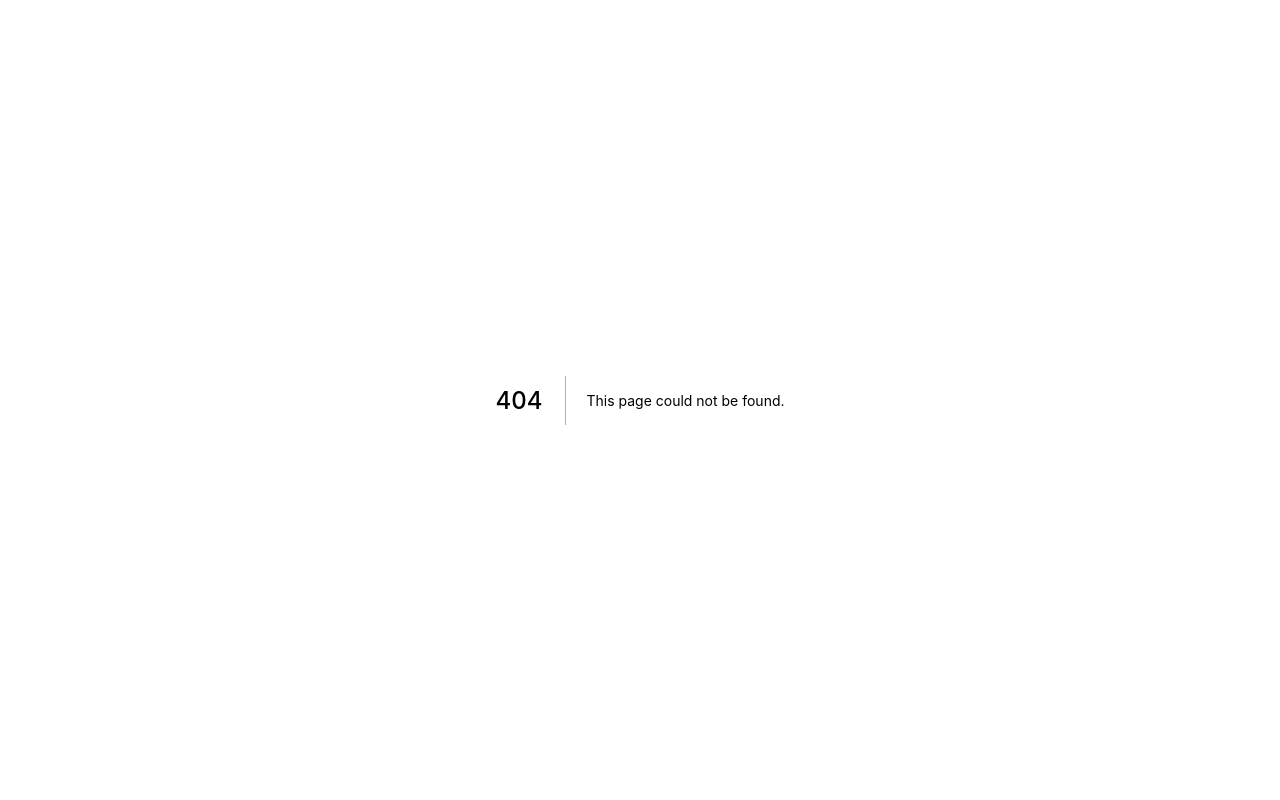
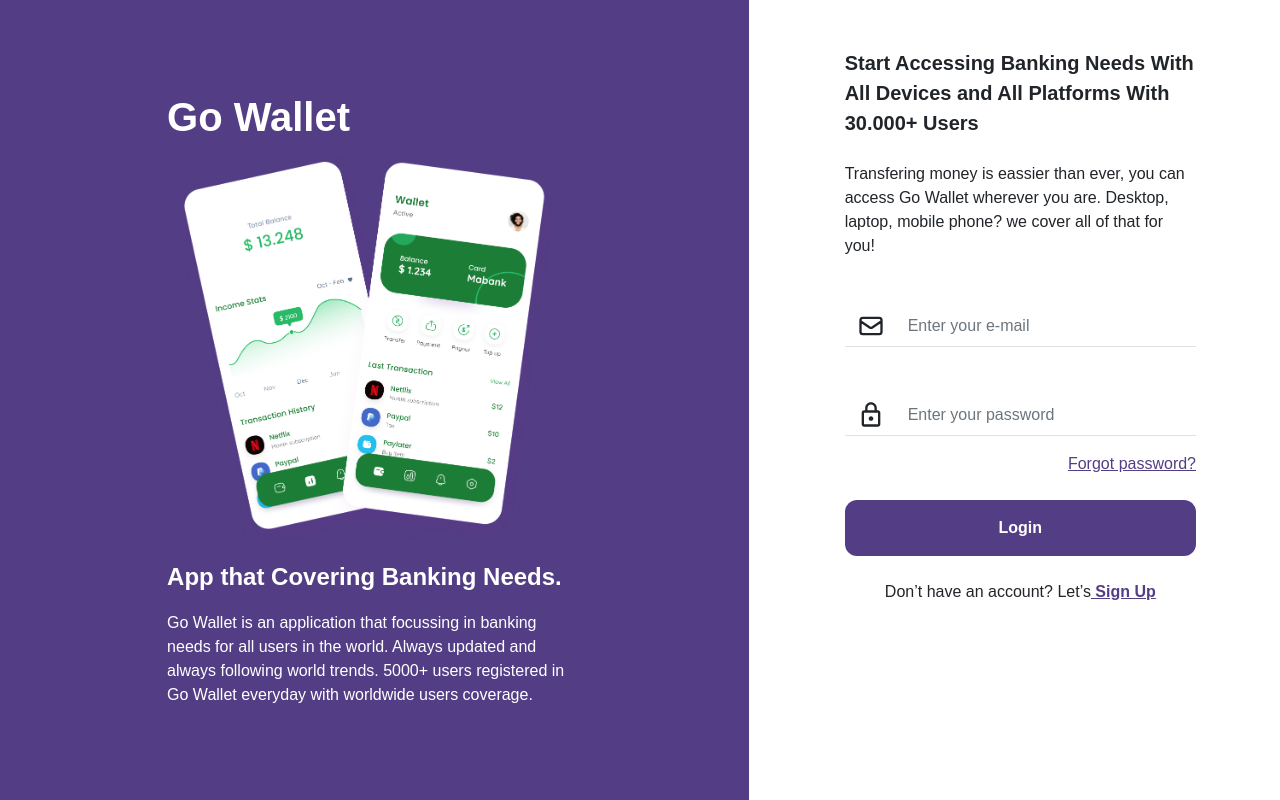
Before and after one commit to asherginting/go-wallet-frontend, a Next.js app: page /login in a window 1280 px wide. Before the commit this address had no page. Built offline with nearby package versions, Linux system fonts and the light colour scheme.

Commit message:
feat: init login

```diff
--- /dev/null
+++ b/components/GoInput.js
@@ -0,0 +1,19 @@
+import { FormControl, InputGroup } from 'react-bootstrap'
+import style from '../styles/scss/Input.module.scss'
+
+export default function GoInput({ inputClassName, wrapperClassName, icon, ...rest}) {
+  return (
+    <InputGroup className={wrapperClassName}>
+      {icon && (
+          <InputGroup.Text id="basic-addon1" className='border-0 border-bottom bg-white rounded-0 text-gray fs-3'>{icon}</InputGroup.Text>
+        )
+      }
+      <FormControl
+        className={`${style.input} ${inputClassName} border-0 border-bottom rounded-0 py-2 bg-white`}
+        aria-label={rest.placeholder}
+        aria-describedby="basic-addon1"
+        {...rest}
+        />
+    </InputGroup>
+  )
+}
--- /dev/null
+++ b/components/GoSideBanner.js
@@ -0,0 +1,16 @@
+import Image from 'next/image';
+import style from '../styles/scss/GoSideBanner.module.scss';
+import phone from '../public/images/phone-banner.png';
+
+export default function EZSideBanner({wrapperClassName}) {
+  return (
+    <section className={`${style["side-banner"]} ${wrapperClassName} px-5`}>
+      <div className="wrapper text-white px-5 d-flex flex-column w-75 justify-content-center">
+        <h1 className='fw-bolder fs-1 mt-5'>Go Wallet</h1>
+        <Image src={phone} alt='phone-banner' layout='responsive' />
+        <p className='fw-bold fs-4'>App that Covering Banking Needs.</p>
+        <p className='mb-5'>Go Wallet is an application that focussing in banking needs for all users in the world. Always updated and always following world trends. 5000+ users registered in Go Wallet everyday with worldwide users coverage.</p>
+      </div>
+    </section>
+  )
+}
--- /dev/null
+++ b/components/auth/GoForm.js
@@ -0,0 +1,133 @@
+import Link from 'next/link'
+import { useEffect, useState } from 'react'
+import {HiOutlineMail} from 'react-icons/hi'
+import {MdOutlineLock, MdPassword} from 'react-icons/md'
+import {BiUser} from 'react-icons/bi'
+import GoButton from '../GoButton'
+import GoInput from '../GoInput'
+
+export default function GoForm({path, readyToReset}) {
+
+  useEffect(() => {
+    console.log(path)
+  },[path]);
+  return (
+    <>
+      <form className='d-flex flex-column align-items-end'>
+        {
+          (path === 'login' || path === 'register') && (
+            <>
+              {
+                path === 'register' && (
+                  <>
+                    <GoInput
+                      wrapperClassName='mb-4 mb-md-5'
+                      icon={<BiUser />}
+                      placeholder='Enter your firstname'
+                      name='firstname'
+                    />
+                    <GoInput
+                      wrapperClassName='mb-4 mb-md-5'
+                      icon={<BiUser />}
+                      placeholder='Enter your lastname'
+                      name='lastname'
+                    />
+                  </>
+                )
+              }
+              <GoInput
+                wrapperClassName='mb-4 mb-md-5'
+                icon={<HiOutlineMail />}
+                placeholder='Enter your e-mail'
+                name='email'
+                type='email'
+              />
+              <GoInput
+                wrapperClassName={'mb-3'}
+                icon={<MdOutlineLock />}
+                placeholder='Enter your password'
+                name='password'
+                type='password'
+              />
+              {
+                path === 'login' && (
+                  <Link href='/forgot-password'>
+                    <a className='text-gray'>Forgot password?</a>
+                  </Link>
+                )
+              }
+            </>
+          )
+        }
+        {
+          (path === 'forgot-password' && !readyToReset) && (
+            <GoInput
+              wrapperClassName='mb-4 mb-md-5'
+              icon={<HiOutlineMail />}
+              placeholder='Enter your e-mail'
+              name='email'
+            />
+          )
+        }
+        {
+          (path === 'forgot-password' && readyToReset) && (
+            <>
+              <GoInput
+                wrapperClassName='mb-4 mb-md-5'
+                icon={<MdPassword />}
+                placeholder='Confirmation code'
+                name='text'
+              />
+              <GoInput
+                wrapperClassName='mb-4 mb-md-5'
+                icon={<MdOutlineLock />}
+                placeholder='Create new password'
+                name='password'
+              />
+              <GoInput
+                wrapperClassName='mb-4 mb-md-5'
+                icon={<MdOutlineLock />}
+                placeholder='Confirm new password'
+                name='password'
+              />
+            </>
+          )
+        }
+
+        <GoButton className='w-100 py-2 py-md-3 my-4'>
+          {
+            path === 'login' && "Login"
+          }
+          {
+            path === 'register' && "Register"
+          }
+          {
+            (path === 'forgot-password' && !readyToReset) && "Confirm"
+          }
+          {
+            (path === 'forgot-password' && readyToReset) && "Reset Password"
+          }
+        </GoButton>
+      </form>
+      {
+        path === 'login' && (
+          <p className='text-center text-gray'>Don’t have an account? Let’s
+            <Link href='/register'>
+              <a className='fw-bold'> Sign Up</a>
+            </Link>
+          </p>
+        )
+      }
+      {
+        path === 'register' && (
+          <p className='text-center text-gray'>Already have an account? Let’s
+            <Link href='/login'>
+              <a className='fw-bold'> Login</a>
+            </Link>
+          </p>
+        )
+      }
+    </>
+
+  )
+}
--- /dev/null
+++ b/helpers/stringFormatter.js
@@ -0,0 +1,3 @@
+export const capitalize = (str) => {
+    return str.split(' ').map(el => el.charAt(0).toUpperCase() + el.slice(1)).join(' ');
+  };
--- /dev/null
+++ b/pages/login.js
@@ -0,0 +1,87 @@
+import {useRouter} from 'next/router'
+import GoSideBanner from '../components/GoSideBanner';
+import { useEffect, useState } from 'react';
+import GoForm from '../components/auth/GoForm';
+import Head from 'next/head';
+import { capitalize } from '../helpers/stringFormatter';
+
+export default function Login({readyToReset}) {
+  const router = useRouter();
+  const [pathName, setPathName] = useState(router.pathname || '');
+
+  useEffect(() => {
+    switch (router.pathname) {
+      case '/login': {
+        setPathName('login');
+        break;
+      }
+      case '/register': {
+        setPathName('register');
+        break;
+      }
+      case '/forgot-password': {
+        setPathName('forgot-password');
+        break;
+      }
+
+      default: {
+        setPathName('login');
+      }
+    }
+  }, [router]);
+
+  return (
+    <>
+      <div>
+        <Head>
+          <title> {capitalize(pathName)} </title>
+        </Head>
+      </div>
+      <section className="row vh-100 align-items-center">
+        <GoSideBanner wrapperClassName="banner h-100 col-lg-7 d-none d-lg-flex justify-content-center" />
+        <div className="form col px-md-5 vh-100 overflow-auto">
+          <div className="wrapper px-4 px-md-5 py-5">
+            {
+              (pathName === 'login' || pathName === 'register') && (
+                <>
+                  <p className='fw-bold fs-5 mb-4'>
+                    Start Accessing Banking Needs
+                    With All Devices and All Platforms
+                    With 30.000+ Users
+                  </p>
+                  <p className='text-gray mb-5'>
+                    Transfering money is eassier than ever, you can access Go Wallet wherever you are. Desktop, laptop, mobile phone? we cover all of that for you!
+                  </p>
+                </>
+              )
+            }
+            {
+              pathName === 'forgot-password' && (
+                <>
+                  <p className='fw-bold fs-5 mb-4'>
+                    Did You Forgot Your Password?
+                    Don’t Worry, You Can Reset Your
+                    Password In a Minutes.
+                  </p>
+                  {
+                    readyToReset ? (
+                      <p className='text-gray mb-5'>
+                        Now you can create a new password for your EZ Wallet account. Type your password twice so we can confirm your new passsword.
+                      </p>
+                    ) : (
+                      <p className='text-gray mb-5'>
+                        To reset your password, you must type your e-mail and we will send a link to your email and you will be directed to the reset password screens.
+                      </p>
+                    )
+                  }
+                </>
+
+              )
+            }
+            <GoForm path={pathName} readyToReset={readyToReset} />
+          </div>
+        </div>
+      </section>
+    </>
+  )
+}
--- /dev/null
+++ b/styles/scss/GoSideBanner.module.scss
@@ -0,0 +1,4 @@
+.side-banner {
+    background-image: url("../../public/images/bg-home.png");
+    object-fit: cover;
+}
--- /dev/null
+++ b/styles/scss/Input.module.scss
@@ -0,0 +1,3 @@
+.input:focus {
+    box-shadow: none;
+}
```
